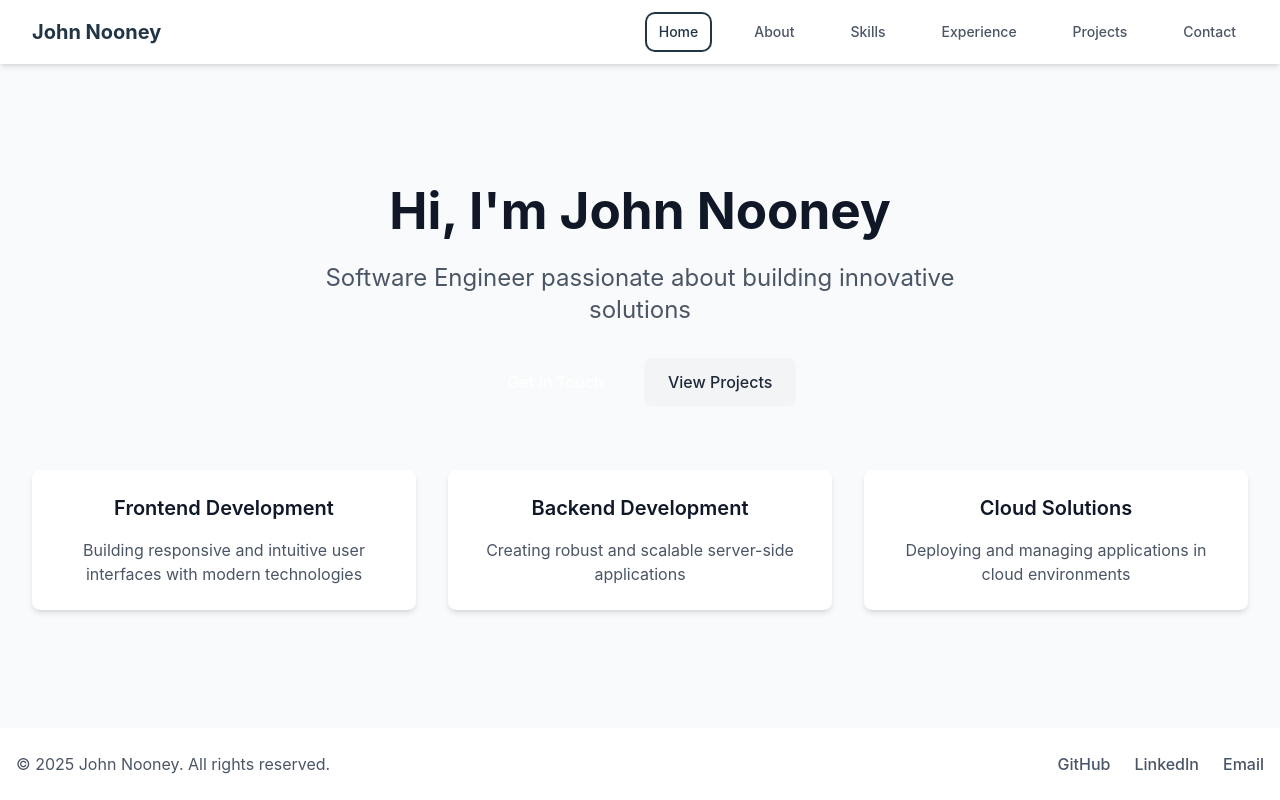
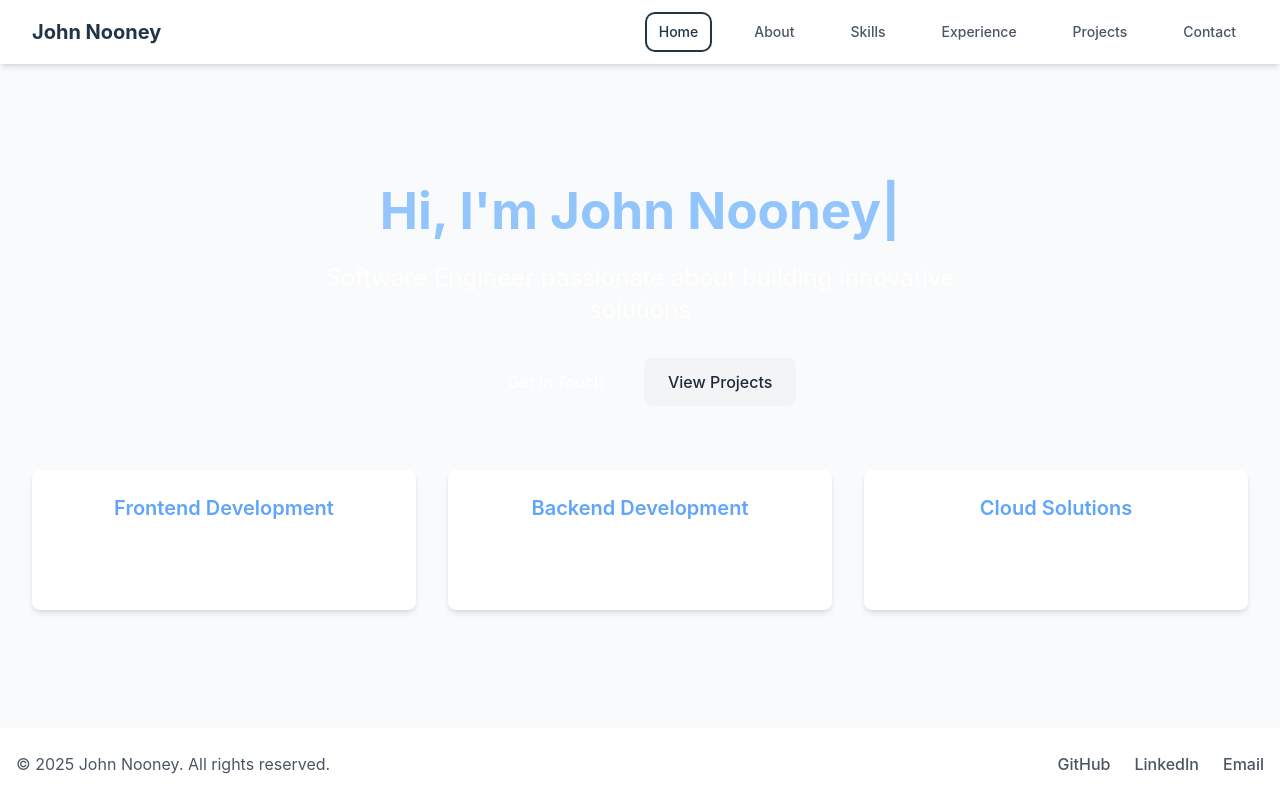
Before and after one commit to JohnNooney/nooney.dev, a React (Vite) app: page / in a window 1280 px wide. Built offline with nearby package versions, Linux system fonts and the light colour scheme.

Commit message:
Add header styling with colors + typing name

```diff
--- a/package.json
+++ b/package.json
@@ -16,7 +16,8 @@
     "react": "^18.3.1",
     "react-dom": "^18.3.1",
     "react-helmet": "^6.1.0",
-    "react-router-dom": "^7.1.3"
+    "react-router-dom": "^7.1.3",
+    "react-type-animation": "^3.2.0"
   },
   "devDependencies": {
     "@eslint/js": "^9.17.0",
--- a/src/index.css
+++ b/src/index.css
@@ -29,6 +29,15 @@ html, body {
   text-rendering: optimizeLegibility;
   -webkit-font-smoothing: antialiased;
   -moz-osx-font-smoothing: grayscale;
+
+  --accent-blue: #3b82f6;     /* Bright blue for headings */
+  --accent-blue-light: #60a5fa;   /* Lighter blue for hover or secondary headings */
+  --accent-blue-lighter: #93c5fd; /* Even lighter blue for backgrounds or subtle elements */
+  --accent-blue-dark: #2563eb;    /* Darker blue for active or emphasized headings */
+  --accent-blue-darker: #1d4ed8;  /* Darkest blue for strong emphasis or borders */
+  --accent-green: #10b981;    /* Emerald green for highlights */
+  --accent-purple: #8b5cf6;   /* Vibrant purple for links */
+  --accent-orange: #f97316;   /* Warm orange for emphasis */
 }
 
 body {
@@ -38,17 +47,34 @@ body {
   min-height: 100vh;
 }
 
+h1 {
+  font-size: 3.2em;
+  line-height: 1.1;
+  color: var(--accent-blue-lighter);  /* Blue color for h1 */
+}
+
+h2 {
+  color: rgba(255, 255, 255, 0.87); /* Green color for h2 */
+}
+
+h3 {
+  color: var(--accent-blue-light); /* Purple color for h3 */
+}
+
+p {
+  color: rgba(255, 255, 255, 0.87);  /* Keeping original white */
+}
+
+strong, em {
+  color: var(--accent-orange); /* Orange for strong and emphasized text */
+}
+
 a {
   font-weight: 500;
   text-decoration: inherit;
 }
 a:hover {
-  color: #535bf2;
-}
-
-h1 {
-  font-size: 3.2em;
-  line-height: 1.1;
+  color: var(--accent-green);
 }
 
 button {
--- a/src/pages/About.jsx
+++ b/src/pages/About.jsx
@@ -10,7 +10,7 @@ export default function About() {
         transition={{ duration: 0.6 }}
         className="max-w-6xl mx-auto"
       >
-        <h1 className="section-title mb-12 text-center">About Me</h1>
+        <h1 className="section-title mb-12 text-center font-bold">About Me</h1>
 
         <div className="flex flex-col-reverse md:flex-row gap-12 items-center">
           {/* Profile Image - Now visible on mobile and desktop */}
--- a/src/pages/Contact.jsx
+++ b/src/pages/Contact.jsx
@@ -141,7 +141,7 @@ export default function Contact() {
       >
         <h1
           className="section-title mb-12 text-center text-4xl font-bold
-          text-gray-900 dark:text-white"
+          text-gray-900 dark:text-white font-bold"
           aria-label="Contact Page"
         >
           Get in Touch
--- a/src/pages/Home.jsx
+++ b/src/pages/Home.jsx
@@ -1,5 +1,6 @@
 import { motion } from 'framer-motion';
 import Link from '../components/Link';
+import { TypeAnimation } from 'react-type-animation';
 
 export default function Home() {
   const fadeIn = {
@@ -18,7 +19,14 @@ export default function Home() {
           transition={fadeIn.transition}
         >
           <h1 className="text-4xl md:text-6xl font-bold mb-6 text-gray-900 dark:text-white">
-            Hi, I'm <span className="text-primary">John Nooney</span>
+            {' '}
+            <TypeAnimation
+              sequence={["Hi, I'm John Nooney", 1000]}
+              wrapper="span"
+              speed={20}
+              className="text-primary"
+              repeat={0}
+            />
           </h1>
           <p className="text-xl md:text-2xl text-gray-600 dark:text-gray-300 mb-8 max-w-2xl mx-auto">
             Software Engineer passionate about building innovative solutions
--- a/src/pages/Projects.jsx
+++ b/src/pages/Projects.jsx
@@ -40,7 +40,7 @@ export default function Projects() {
         animate={{ opacity: 1, y: 0 }}
         transition={{ duration: 0.6 }}
       >
-        <h1 className="section-title text-center mb-12">Projects</h1>
+        <h1 className="section-title text-center mb-12 font-bold">Projects</h1>
 
         {/* Category Filter */}
         <div className="flex justify-center space-x-4 mb-12">
--- a/src/pages/Skills.jsx
+++ b/src/pages/Skills.jsx
@@ -56,7 +56,7 @@ export default function Skills() {
         transition={{ duration: 0.6 }}
         className="max-w-6xl mx-auto"
       >
-        <h1 className="section-title mb-12 text-center">Skills & Expertise</h1>
+        <h1 className="section-title mb-12 text-center font-bold">Skills & Expertise</h1>
 
         <div className="grid grid-cols-1 md:grid-cols-2 gap-12">
           {skillCategories.map((category, categoryIndex) => (
```
Also changed, not shown: 1 other file (tests, documents, lock files or other folders).
